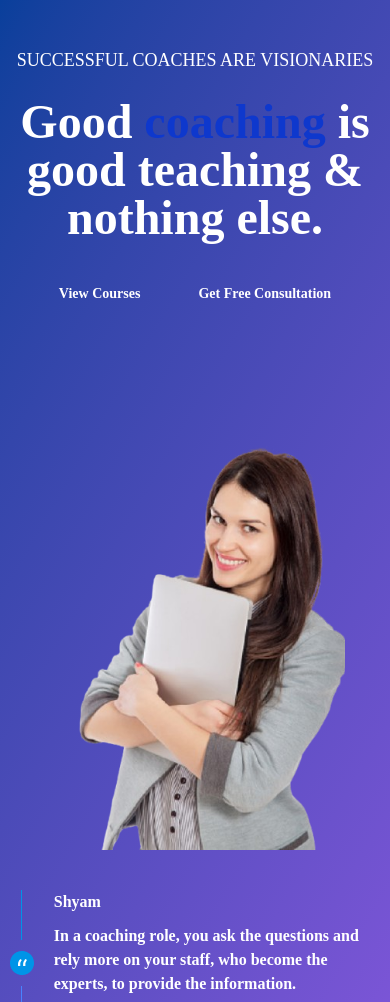
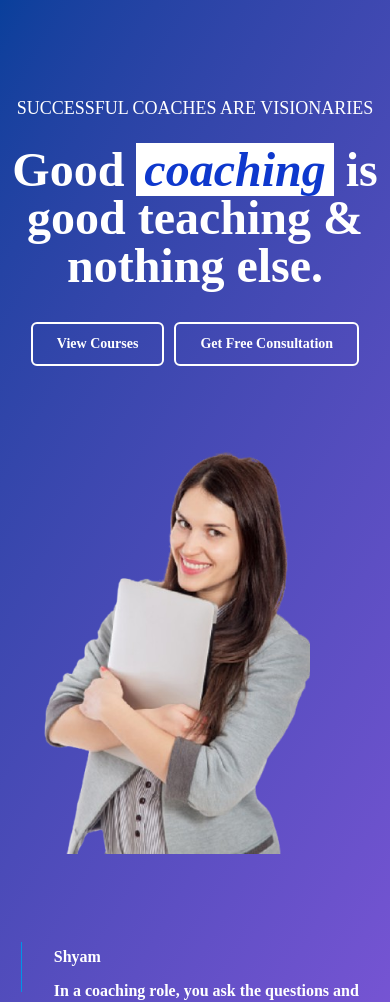
Before and after one commit to CodeRamana/edu-tech-website, a website: page index.html in a window 390 px wide. Shown: the part 98-1100 px from the top of the page. Drawn offline with Linux system fonts and the light colour scheme.

Commit message:
Responsive Hero Section Fixed

```diff
--- a/index.html
+++ b/index.html
@@ -40,21 +40,21 @@
             </div>
         </nav>
         <section class="bg-linear-120 from-[#083F9B] to-[#7F56D9]">
-            <div class="max-w-[1200px] w-[95%] mx-auto my-0 flex flex-col py-12 font-[Righteous] gap-10 items-center text-center content-center sm:flex-row flex-wrap justify-around sm:text-left">
+            <div class="max-w-[1200px] w-[95%] mx-auto my-0 flex flex-col py-24 font-[Righteous] gap-10 items-start text-center content-center sm:flex-row flex-wrap justify-around sm:text-left">
                 <div class="order-1 flex flex-col gap-8 max-w-full sm:max-w-[300px] shrink-0 md:max-w-[450px] lg:max-w-[600px]">
                     <div>
                         <p class="text-white uppercase text-lg font-normal mb-6">Successful coaches are visionaries</p>
-                        <h1 class="text-5xl text-white font-extrabold">Good <span class="text-[#0E38CD]">coaching</span> is good teaching & nothing else.</h1>
+                        <h1 class="text-5xl text-white font-extrabold">Good <span class="text-[#0E38CD] bg-white px-2 italic">coaching</span> is good teaching & nothing else.</h1>
                         <div>
 
                         </div>
                     </div>
                     <div class="flex justify-center gap-2.5 items-center sm:justify-start">
                         <a href="#"
-                            class="font-[Saira] text-white text-sm px-6 py-2.5 rounded-md font-semibold transition-all duration-500 hover:border-2 hover:border-color-white">View
+                            class="font-[Saira] text-white text-sm px-6 py-2.5 rounded-md font-semibold transition-all duration-500 border-2 border-color-white hover:border-none">View
                             Courses</a>
                         <a href="#"
-                            class="font-[Saira] text-white text-sm px-6 py-2.5 rounded-md font-semibold transition-all duration-500 hover:border-2 hover:border-color-white">Get
+                            class="font-[Saira] text-white text-sm px-6 py-2.5 rounded-md font-semibold transition-all duration-500 border-2 border-color-white hover:border-none">Get
                             Free Consultation</a>
                     </div>
                     <!-- <form class="flex flex-col gap-2.5 sm:flex-row flex-wrap">
@@ -67,7 +67,7 @@
                 <!-- <div class="max-w-[300px] h-[300px] px-[60px] border-none rounded-full bg-[radial-gradient(circle,_white_25%,_#083F9B)] shadow-[inset_0_2px_4px_rgba(0,0,0,0.3),_0_0_30px_10px_rgba(255,255,255,0.5)] overflow-hidden relative ">
                     <img src="./assets/women.png" alt="Women with notebook" class="w-full h-full object-cover relative -top-3 right-2">
                 </div> -->
-                <div class="order-3 flex gap-5 max-w-full text-left sm:max-w-[200px] md:order-2 ">
+                <div class="order-3 flex gap-5 max-w-full text-left justify-center items-center sm:max-w-[200px] md:order-2 ">
                     <img src="./assets/Group.png" alt="Group of Comma">
                     <div class="flex flex-col gap-2.5">
                         <p class="text-white font-extrabold">Shyam</p>
@@ -76,8 +76,12 @@
                         <p class="text-[#0094E7]">4.9</p>
                     </div>
 
+                    <img src="assets/Rectangle 8674.png" class="hidden xl:block absolute w-[250px] -bottom-20 right-[45%]">
+                    <img src="assets/Rectangle 8675.png" class="hidden xl:block absolute  w-[215px] -bottom-20 right-[46.15%]">
+                    <img src="assets/Rectangle 8673.png" class="hidden xl:block  absolute w-[180px] -bottom-20 right-[47.15%]">
+
                 </div>
-                <img src="./assets/women.png" alt="Women with notebook" class="order-2 sm:shrink-0 max-w-[300px] md:order-3">
+                <img src="./assets/women.png" alt="Women with notebook" class="order-2 relative -top-12 sm:shrink-0 max-w-[300px] md:order-3 md:-top-28">
             </div>
 
         </section>
```
Also changed, not shown: assets/Rectangle 8673.png (added), assets/Rectangle 8674.png (added), assets/Rectangle 8675.png (added), output.css.
